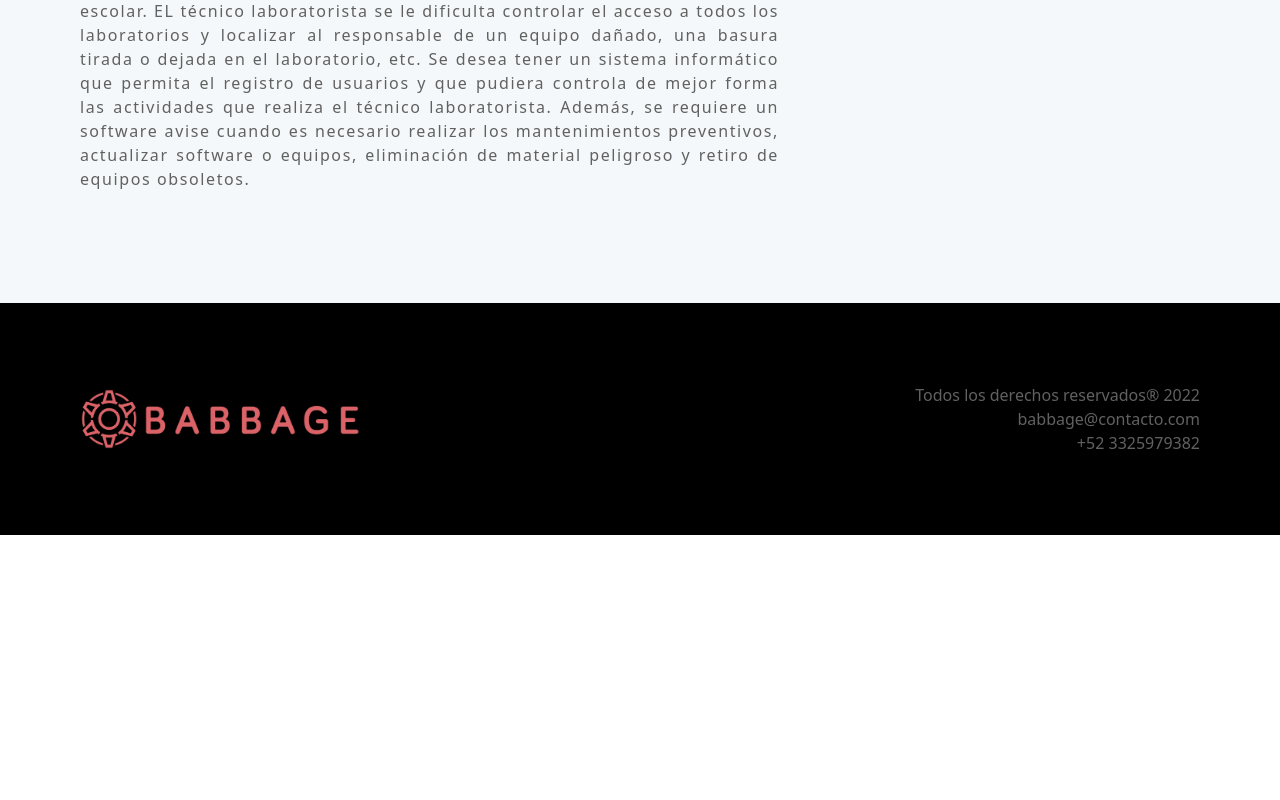
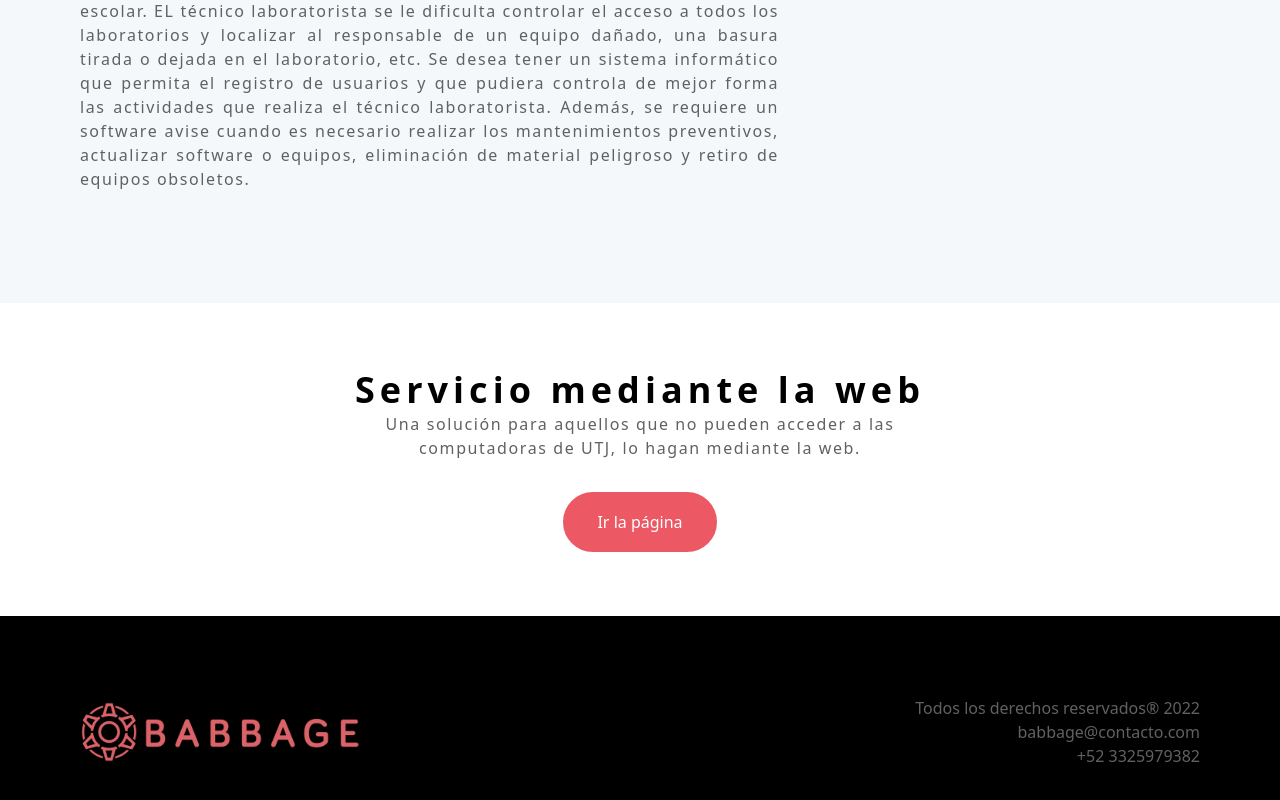
Before and after one commit to DuilioSM/Babbage, a React (Create React App) app: page /projects in a window 1280 px wide. Shown: the part 641-1441 px from the top of the page. Before the commit the page ends 1176 px from the top, so only its background shows below. Built offline with nearby package versions, Linux system fonts and the light colour scheme.

Commit message:
add the project solution webapp in the project component

```diff
--- a/src/components/WebApp.js
+++ b/src/components/WebApp.js
@@ -2,11 +2,11 @@ import React from 'react'
 
 function WebApp() {
   return (
-    <div>
-        <p>Solo entra</p>
-        <h3>Servicio mediante la web</h3>
-        <p>Una solución para aquellos que no pueden acceder a las computadoras de UTJ, lo hagan mediante la web.</p>
-        <button>Ir a Bitacora Web</button>
+    <div className='flex flex-col my-16 items-center'>
+        {/* <p className='text-2xl pb-3 font-light leading-tight tracking-wider text-highRed'>Solo entra</p> */}
+        <h3 className='text-4xl font-extrabold leading-tight tracking-[.14em] '>Servicio mediante la web</h3>
+        <p className='w-1/2 text-center text-l text-grayText leading-normal tracking-widest'>Una solución para aquellos que no pueden acceder a las computadoras de UTJ, lo hagan mediante la web.</p>
+        <a className='rounded-full mt-8 py-4 px-8 text-white bg-highRed border-2 border-highRed hover:bg-white hover:text-highRed active:bg-highRed' href='https://623177c3123d176573411da2--gallant-wiles-2e012f.netlify.app/'><button>Ir la página</button></a>
     </div>
   )
 }
--- a/src/pages/Projects.js
+++ b/src/pages/Projects.js
@@ -1,10 +1,12 @@
 import React from 'react'
 import Problem from '../components/Problem'
+import WebApp from '../components/WebApp'
 
 function Projects() {
   return (
     <>
       <Problem/>
+      <WebApp/>
     </>
   )
 }
```
